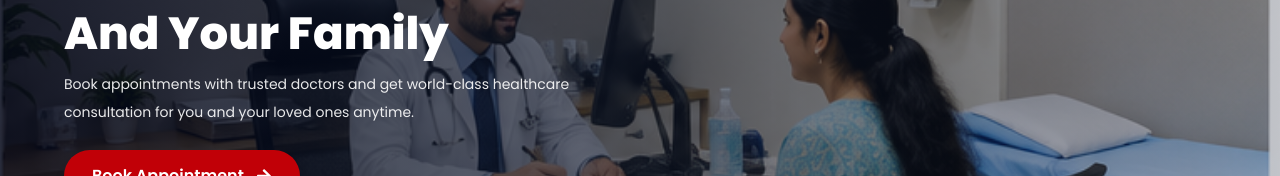
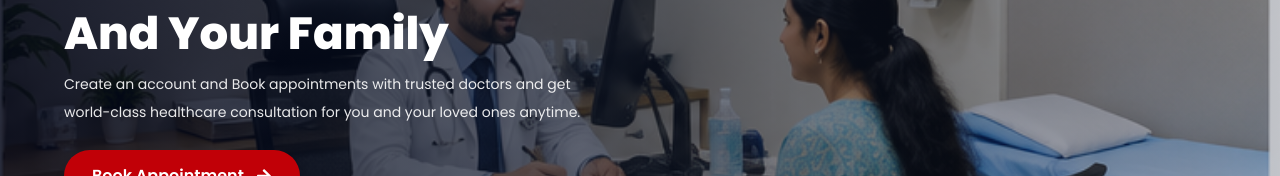
Before and after one commit to Muthukumar0769/HealPoint-Project--Frontend, a React (Vite) app: page / in a window 1280 px wide. Shown: the part 273-449 px from the top of the page. Built offline with nearby package versions, Linux system fonts and the light colour scheme; no server answers.

Commit message:
Deployment

```diff
--- a/src/components/Header/Header.tsx
+++ b/src/components/Header/Header.tsx
@@ -46,7 +46,7 @@ export const Header = () => {
               And Your Family
             </h1>
             <p className="mt-2 max-w-[520px] text-sm leading-7 text-white/90 sm:text-base md:text-sm">
-              Book appointments with trusted doctors and get world-class
+              Create an account and Book appointments with trusted doctors and get world-class
               healthcare consultation for you and your loved ones anytime.
             </p>
             <div className="mt-6 flex flex-wrap items-center gap-4">
```
